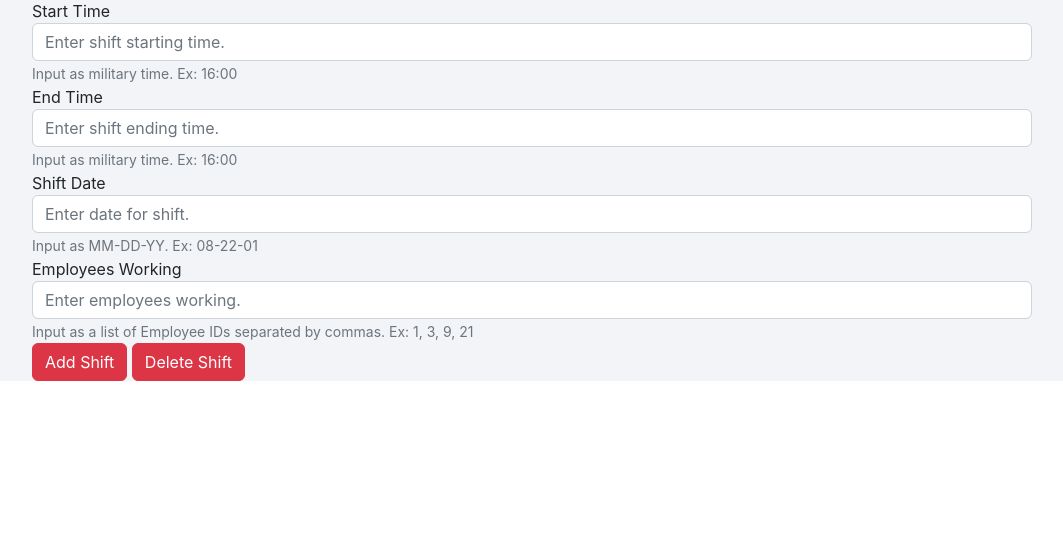
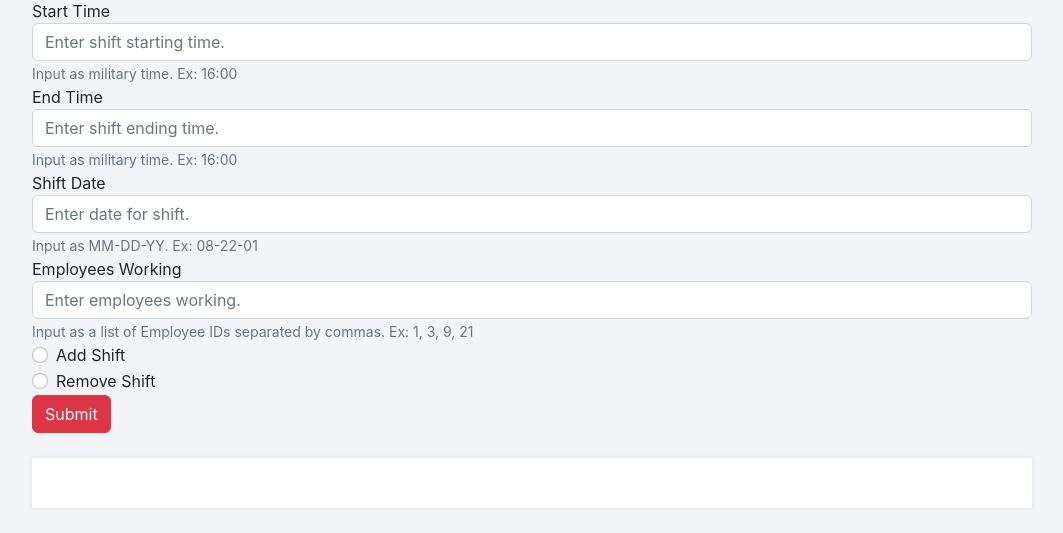
Before and after one commit to MannyEchavez/Skedulee, a Flask app: page /schedule in a window 1280 px wide. Shown: the part 916-1449 px from the top of the page, without its empty margins (108-1171 px from the left). Before the commit the page ends 1297 px from the top, so only its background shows below. Run offline with Flask 2, Linux system fonts and the light colour scheme; a user stored in the database is signed in; data comes from the database, SQL or seed files in the repository; some libraries are stand-ins or nearby versions.

Commit message:
11/30/22

```diff
--- a/Structure/Lab2/main.py
+++ b/Structure/Lab2/main.py
@@ -231,15 +231,21 @@ def schedule():
     return redirect(url_for('login'))
 
 @app.route('/schedule', methods=['GET', 'POST'])
-def addShift():
+def shifts():
     cursor = mysql.connection.cursor(MySQLdb.cursors.DictCursor)
     msg = ''
-    if request.method == 'POST' and 'startTime' in request.form and 'endTime' in request.form and 'date' in request.form and 'employees' in request.form:
+    if request.method == 'POST' and 'startTime' in request.form and 'endTime' in request.form and 'date' in request.form and 'employees' in request.form and request.form['shiftRadio']=='add':
         st = request.form['startTime']
         et = request.form['endTime']
         d = request.form['date']
         emp = request.form['employees']
-        msg = 'Submission success!'
+        msg = 'Addition success!'
+    elif request.method == 'POST' and 'startTime' in request.form and 'endTime' in request.form and 'date' in request.form and 'employees' in request.form and request.form['shiftRadio']=='remove':
+        st = request.form['startTime']
+        et = request.form['endTime']
+        d = request.form['date']
+        emp = request.form['employees']
+        msg = 'Removal success!'
     elif request.method == 'POST':
         msg = 'Please provide the proper information'
     return render_template('schedule.html', username=session['username'], msg=msg)
--- a/Structure/Lab2/templates/schedule.html
+++ b/Structure/Lab2/templates/schedule.html
@@ -46,34 +46,36 @@
     </script>
     <script src="../static/calendar-20/js/main.js"></script>
     <!--ADD AND DELETE SHIFT BUTTONS HERE-->
-    <form method="POST" action="/schedule">
+    <form action="{{ url_for('shifts') }}" method="POST">
       <div class="form-group">
         <label for="startTime">Start Time</label>
-        <input type="text" class="form-control" id="startTime" aria-describedby="sTimeHelp" placeholder="Enter shift starting time.">
+        <input type="text" class="form-control" id="startTime" name="startTime" aria-describedby="sTimeHelp" placeholder="Enter shift starting time.">
         <small id="sTimeHelp" class="form-text text-muted">Input as military time. Ex: 16:00</small>
       </div>
       <div class="form-group">
         <label for="endTime">End Time</label>
-        <input type="text" class="form-control" id="endTime" aria-describedby="eTimeHelp" placeholder="Enter shift ending time.">
+        <input type="text" class="form-control" id="endTime" name="endTime" aria-describedby="eTimeHelp" placeholder="Enter shift ending time.">
         <small id="eTimeHelp" class="form-text text-muted">Input as military time. Ex: 16:00</small>
       </div>
       <div class="form-group">
-        <div>
         <label for="date">Shift Date</label>
-        <input type="text" class="form-control" id="date" aria-describedby="dateHelp" placeholder="Enter date for shift.">
+        <input type="text" class="form-control" id="date" name="date" aria-describedby="dateHelp" placeholder="Enter date for shift.">
         <small id="dateHelp" class="form-text text-muted">Input as MM-DD-YY. Ex: 08-22-01</small>
       </div>
-      </div>
       <div class="form-group">
-        <div>
         <label for="employees">Employees Working</label>
-        <input type="text" class="form-control" id="employees" aria-describedby="empHelp" placeholder="Enter employees working.">
+        <input type="text" class="form-control" id="employees" name="employees" aria-describedby="empHelp" placeholder="Enter employees working.">
         <small id="empHelp" class="form-text text-muted">Input as a list of Employee IDs separated by commas. Ex: 1, 3, 9, 21</small>
       </div>
-      <div class="form-group">
-        <input class="btn btn-danger" type="submit" name="shift" value="Add Shift">
-        <input class="btn btn-danger" type="submit" name="shift" value="Delete Shift">
+      <div class="form-check">
+        <input class="form-check-input" type="radio" name="shiftRadio" id="shiftRadio" value="add">
+        <label class="form-check-label" for="exampleRadios1">Add Shift</label>
       </div>
+      <div class="form-check">
+        <input class="form-check-input" type="radio" name="shiftRadio" id="shiftRadio" value="remove">
+        <label class="form-check-label" for="exampleRadios2">Remove Shift</label>
+      </div>
+        <input class="btn btn-danger" type="submit" name="shift" value="Submit">
     </form>
     <div class="msg">{{ msg }}</div>
   </body>
```
